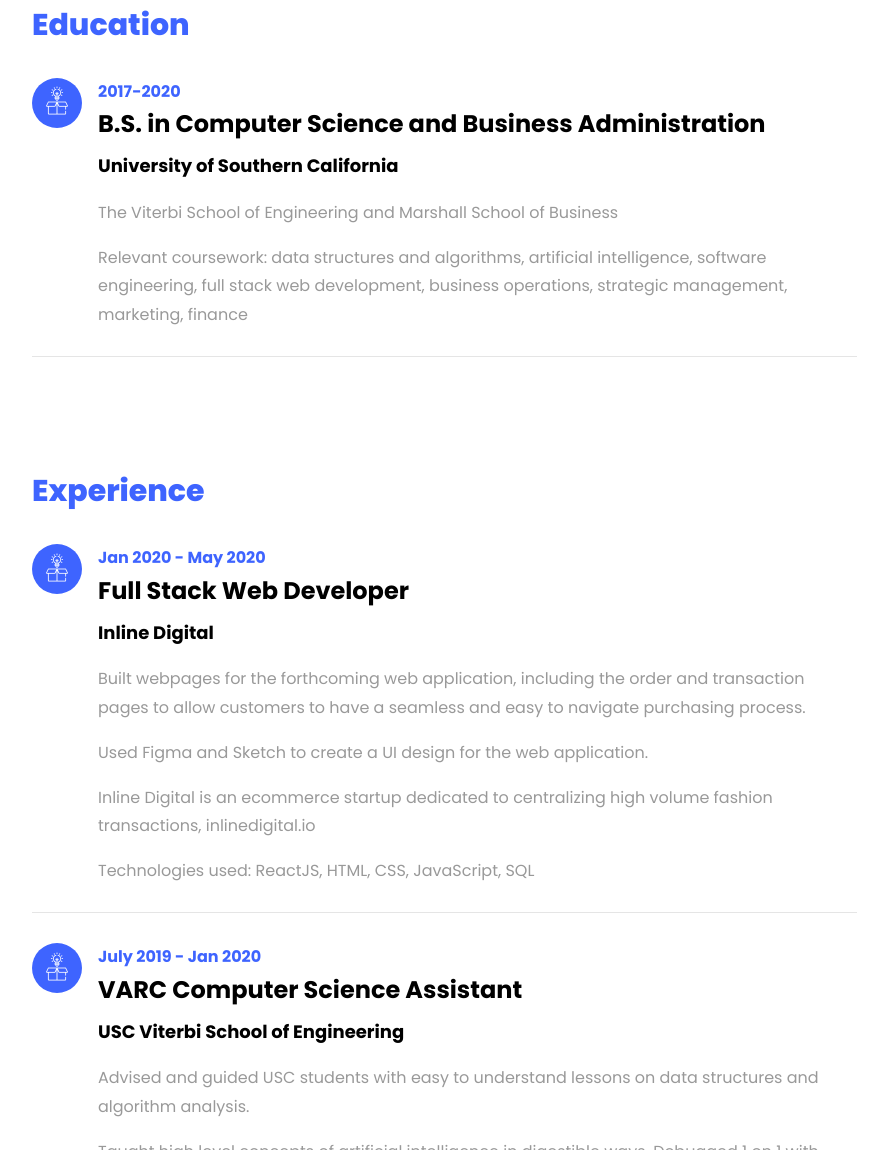
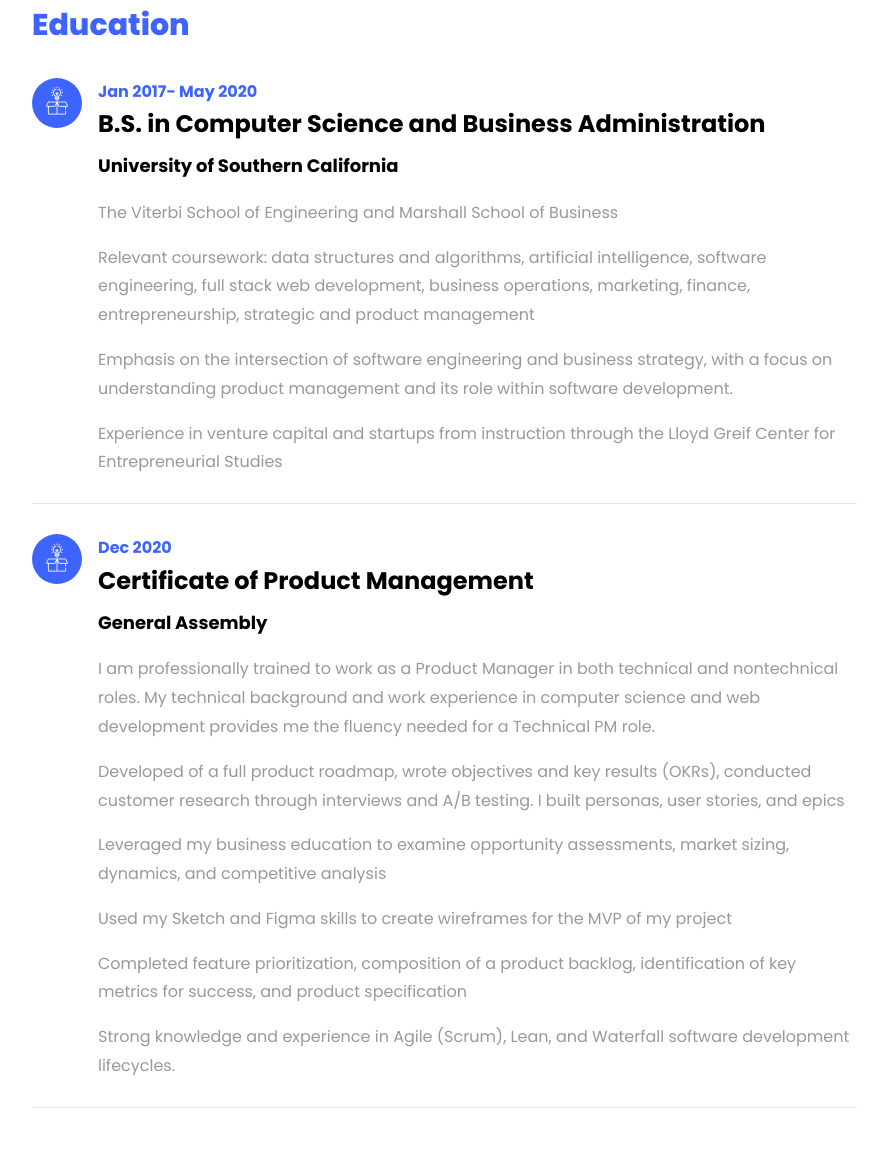
Before and after one commit to jaydoshi/jaydoshi.github.io, a plain HTML site: page index.html in a window 1280 px wide. Shown: the part 1650-2800 px from the top of the page, without its empty margins (338-1226 px from the left). Drawn offline with Linux system fonts and the light colour scheme; files whose address does not match are found by name.

Commit message:
new update

```diff
--- a/index.html
+++ b/index.html
@@ -65,7 +65,7 @@
 								  <span
 									 class="txt-rotate"
 								     data-period="2000"
-								     data-rotate='[ "Software Engineer.", "Product Manager.", "Web Developer."]'></span>
+								     data-rotate='[ "Product Manager.", "Software Engineer.", "Cloud Enthusiast." ]'></span>
 							</h2>
 				<span class="subheading" style="font-weight: 200; color:azure;">USC Computer Science And Business</span>
 
@@ -127,7 +127,7 @@
 	                <span>Project complete</span>
 				</p>
 			-->
-                <p><a href="files/JayDoshiResumeFinal.pdf" class="btn btn-primary py-3 px-3">Download my Resume</a></p>
+                <p><a href="files/Jay_Doshi_Resume.pdf" class="btn btn-primary py-3 px-3">Download my Resume</a></p>
 			  </div>
 
 			  </div>
@@ -187,15 +187,36 @@
 					    		<span class="flaticon-ideas"></span>
 					    	</div>
 					    	<div class="text pl-3">
-		    					<span class="date">2017-2020</span>
+		    					<span class="date">Jan 2017- May 2020</span>
 		    					<h2>B.S. in Computer Science and Business Administration</h2>
 								<span class="position">University of Southern California</span>
 								<p></p>
 								<p>The Viterbi School of Engineering and Marshall School of Business</p>
-								<p>Relevant coursework: data structures and algorithms, artificial intelligence, software engineering, full stack web development,
-									business operations, strategic management, marketing, finance</p>
+								<p>Relevant coursework: data structures and algorithms, artificial intelligence, software engineering,
+									 full stack web development, business operations, marketing, finance, entrepreneurship, strategic and product management</p>
+								<p>Emphasis on the intersection of software engineering and business strategy, with a focus on understanding product management and its role within software development.</p>
+								<p>Experience in venture capital and startups from instruction through the Lloyd Greif Center for Entrepreneurial Studies</p>
 
-	    					</div>
+							</div>
+						</div>
+						<div class="resume-wrap d-flex ftco-animate">
+					    	<div class="icon d-flex align-items-center justify-content-center">
+					    		<span class="flaticon-ideas"></span>
+					    	</div>
+					    	<div class="text pl-3">
+		    					<span class="date">Dec 2020</span>
+		    					<h2>Certificate of Product Management</h2>
+								<span class="position">General Assembly</span>
+								<p></p>
+								<p>I am professionally trained to work as a Product Manager in both technical and nontechnical roles. My technical background and work experience in computer science
+									and web development provides me the fluency needed for a Technical PM role.</p>
+								<p>Developed of a full product roadmap, wrote objectives and key results (OKRs), conducted customer research through interviews and A/B testing.
+									I built personas, user stories, and epics</p>
+								<p>Leveraged my business education to examine opportunity assessments, market sizing, dynamics, and competitive analysis</p>
+								<p>Used my Sketch and Figma skills to create wireframes for the MVP of my project</p>
+								<p>Completed feature prioritization, composition of a product backlog, identification of key metrics for success, and product specification</p>
+								<p>Strong knowledge and experience in Agile (Scrum), Lean, and Waterfall software development lifecycles.</p>
+							</div>
 	    				</div>
 					  </div>
 
@@ -207,7 +228,7 @@
 					    	</div>
 					    	<div class="text pl-3">
 		    					<span class="date">Jan 2020 - May 2020</span>
-		    					<h2>Full Stack Web Developer</h2>
+		    					<h2>Software Engineering Intern</h2>
 								<span class="position">Inline Digital</span>
 								<p></p>
 		    					<p>Built webpages for the forthcoming web application, including the order
@@ -217,7 +238,6 @@
 								<p>
 									Used Figma and Sketch to create a UI design for the web application.
 								</p>
-								<p>Inline Digital is an ecommerce startup dedicated to centralizing high volume fashion transactions, inlinedigital.io</p>
 								<p>Technologies used: ReactJS, HTML, CSS, JavaScript, SQL</p>
 		    				</div>
 	    				</div>
```
Also changed, not shown: 2 other files.
